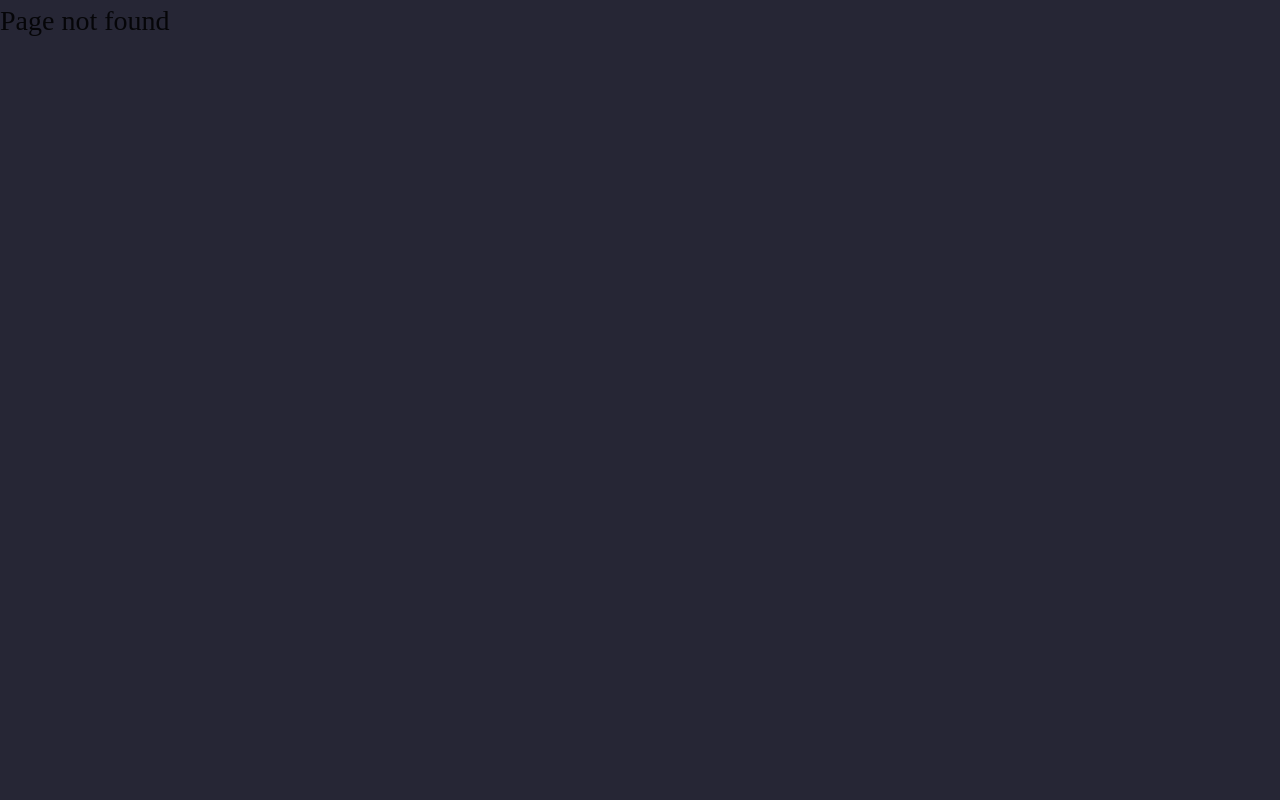
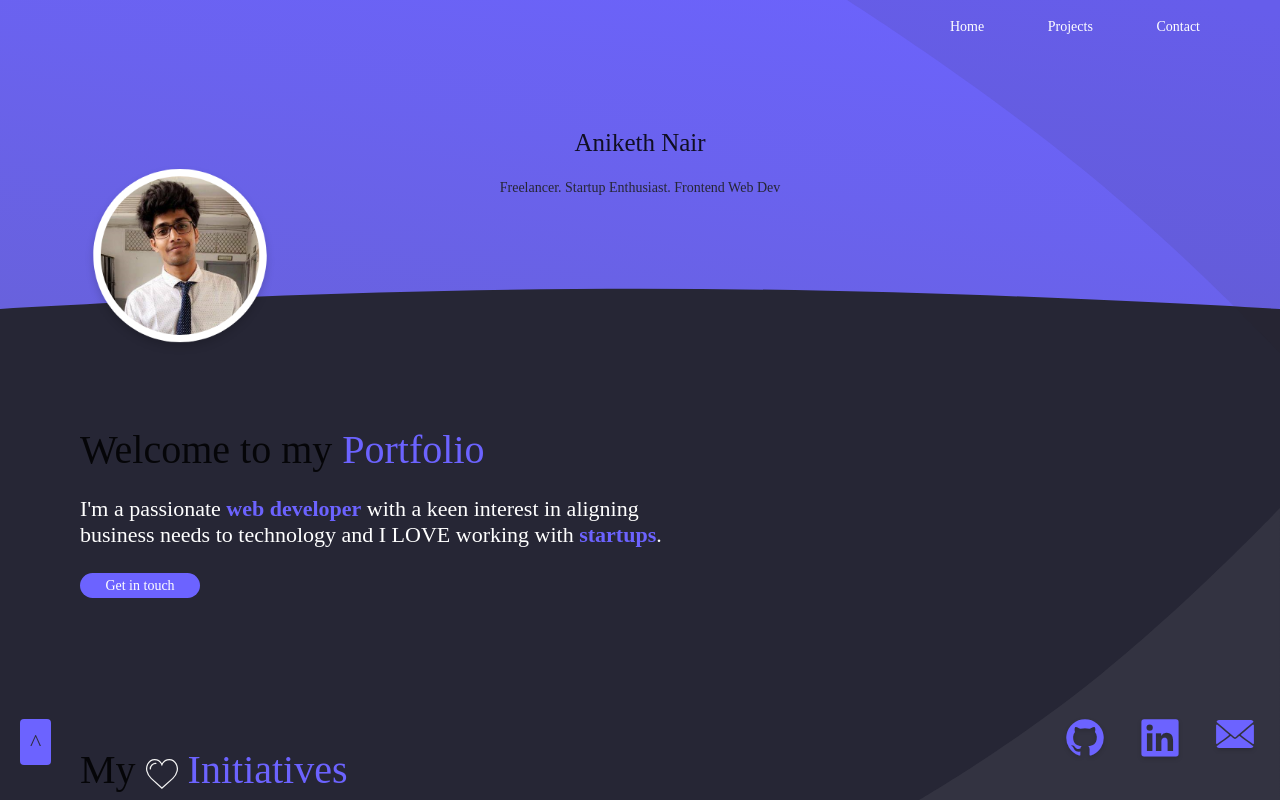
Before and after one commit to Takhine/portfolio, a React (Create React App) app: page / in a window 1280 px wide. Before the commit this address had no page. Shown: the top 800 px of the page. Built offline with nearby package versions, Linux system fonts and the light colour scheme.

Commit message:
Route Changes

```diff
--- a/package.json
+++ b/package.json
@@ -2,7 +2,7 @@
   "name": "portfolio",
   "version": "0.1.0",
   "private": true,
-  "homepage": "https://takhine.github.io/portfolio",
+  "homepage": "https://takhine.github.io/portfolio/",
   "dependencies": {
     "node-sass": "^4.13.0",
     "react": "^16.12.0",
--- a/src/App.js
+++ b/src/App.js
@@ -14,7 +14,7 @@ function App() {
     <div>
       <Router>
         <Switch>
-          <Route path="https://takhine.github.io/portfolio/"  component={Home} />
+          <Route path="/" exact={true} component={Home} />
           <Route path="/projects" exact={true} component={Projects} />
           <Route render={() => <h1>Page not found</h1>} />
         </Switch>
```
